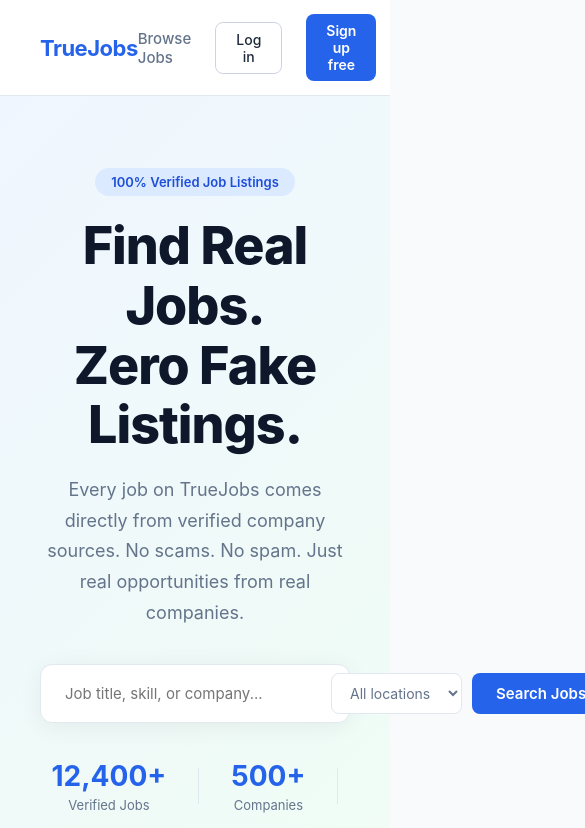
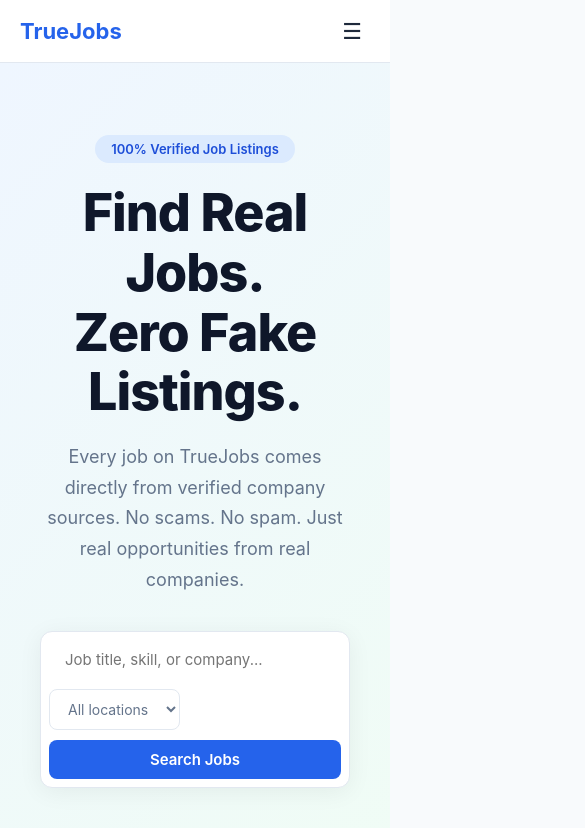
Before and after one commit to SaiAbhiChandra/job-platform, a React (Create React App) app in the folder frontend/: page / in a window 390 px wide. Shown: the top 828 px of the page, 585 px wide, since content can reach past the window. Built offline with nearby package versions, Linux system fonts and the light colour scheme.

Commit message:
Mobile responsive UI fixes

```diff
--- a/frontend/src/components/Navbar.js
+++ b/frontend/src/components/Navbar.js
@@ -1,65 +1,74 @@
+import { useState } from 'react';
 import { Link, useNavigate } from 'react-router-dom';
 import { useAuth } from '../AuthContext';
 
 function Navbar() {
   const navigate = useNavigate();
   const { user, signOut } = useAuth();
+  const [menuOpen, setMenuOpen] = useState(false);
 
   const handleSignOut = async () => {
     await signOut();
     navigate('/');
+    setMenuOpen(false);
   };
 
   return (
     <nav style={styles.nav}>
+      <div style={styles.navLeft}>
         <Link to="/" style={styles.logo}>TrueJobs</Link>
-      <div style={styles.links}>
+      </div>
+
+      <div style={styles.navRight}>
+        {/* Desktop links */}
+        <div style={styles.desktopLinks} className="desktop-links">
           <Link to="/jobs" style={styles.link}>Browse Jobs</Link>
-        {user && (
-          <Link to="/saved" style={styles.link}>Saved Jobs</Link>
-        )}
-        {user && (
-  <Link to="/applications" style={styles.link} title="Track your job applications">
-    My Applications
-  </Link>
-)}
+          {user && <Link to="/saved" style={styles.link}>Saved Jobs</Link>}
+          {user && <Link to="/applications" style={styles.link}>My Applications</Link>}
           {user ? (
             <>
               <span
-      style={{...styles.userBadge, cursor: 'pointer'}}
+                style={styles.userBadge}
                 onClick={() => navigate('/profile')}
                 title="View your profile"
               >
                 {user.user_metadata?.full_name || user.email.split('@')[0]}
               </span>
-    <button
-      style={styles.btnOutline}
-      onClick={handleSignOut}
-      title="Log out of TrueJobs"
-    >
-      Log out
-    </button>
+              <button style={styles.btnOutline} onClick={handleSignOut}>Log out</button>
             </>
           ) : (
             <>
-    <button
-      style={styles.btnOutline}
-      onClick={() => navigate('/auth')}
-      title="Log in to your account"
-    >
-      Log in
-    </button>
-    <button
-      style={styles.btnPrimary}
-      onClick={() => navigate('/auth')}
-      title="Create a free account"
-    >
-      Sign up free
-    </button>
+              <button style={styles.btnOutline} onClick={() => navigate('/auth')}>Log in</button>
+              <button style={styles.btnPrimary} onClick={() => navigate('/auth')}>Sign up free</button>
             </>
           )}
+        </div>
 
+        {/* Mobile hamburger */}
+        <button style={styles.hamburger} className="hamburger-btn"
+          onClick={() => setMenuOpen(!menuOpen)}
+        >
+          {menuOpen ? '✕' : '☰'}
+        </button>
       </div>
+
+      {/* Mobile menu */}
+      {menuOpen && (
+        <div style={styles.mobileMenu} className="mobile-menu">
+          <Link to="/jobs" style={styles.mobileLink} onClick={() => setMenuOpen(false)}>Browse Jobs</Link>
+          {user && <Link to="/saved" style={styles.mobileLink} onClick={() => setMenuOpen(false)}>Saved Jobs</Link>}
+          {user && <Link to="/applications" style={styles.mobileLink} onClick={() => setMenuOpen(false)}>My Applications</Link>}
+          {user && <Link to="/profile" style={styles.mobileLink} onClick={() => setMenuOpen(false)}>Profile</Link>}
+          {user ? (
+            <button style={styles.mobileBtnOutline} onClick={handleSignOut}>Log out</button>
+          ) : (
+            <>
+              <button style={styles.mobileBtnOutline} onClick={() => { navigate('/auth'); setMenuOpen(false); }}>Log in</button>
+              <button style={styles.mobileBtnPrimary} onClick={() => { navigate('/auth'); setMenuOpen(false); }}>Sign up free</button>
+            </>
+          )}
+        </div>
+      )}
     </nav>
   );
 }
@@ -69,24 +78,34 @@ const styles = {
     display: 'flex',
     justifyContent: 'space-between',
     alignItems: 'center',
-    padding: '14px 40px',
+    padding: '14px 20px',
     background: '#ffffff',
     borderBottom: '1px solid #e2e8f0',
     position: 'sticky',
     top: 0,
     zIndex: 100,
+    flexWrap: 'wrap',
+  },
+  navLeft: {
+    display: 'flex',
+    alignItems: 'center',
+  },
+  navRight: {
+    display: 'flex',
+    alignItems: 'center',
+    gap: '12px',
   },
   logo: {
     fontSize: '22px',
     fontWeight: '700',
     color: '#2563eb',
     textDecoration: 'none',
-    letterSpacing: '-0.5px',
   },
-  links: {
+  desktopLinks: {
     display: 'flex',
     alignItems: 'center',
-    gap: '24px',
+    gap: '20px',
+    '@media(maxWidth:768px)': { display: 'none' },
   },
   link: {
     color: '#64748b',
@@ -101,12 +120,13 @@ const styles = {
     background: '#dbeafe',
     padding: '6px 14px',
     borderRadius: '20px',
+    cursor: 'pointer',
   },
   btnOutline: {
     background: 'transparent',
     color: '#1e293b',
     border: '1px solid #cbd5e1',
-    padding: '8px 20px',
+    padding: '8px 16px',
     borderRadius: '8px',
     fontSize: '14px',
     fontWeight: '500',
@@ -116,12 +136,59 @@ const styles = {
     background: '#2563eb',
     color: 'white',
     border: 'none',
-    padding: '8px 20px',
+    padding: '8px 16px',
     borderRadius: '8px',
     fontSize: '14px',
     fontWeight: '600',
     cursor: 'pointer',
   },
+  hamburger: {
+    display: 'none',
+    background: 'transparent',
+    border: 'none',
+    fontSize: '22px',
+    cursor: 'pointer',
+    color: '#1e293b',
+    padding: '4px 8px',
+  },
+  mobileMenu: {
+    display: 'none',
+    flexDirection: 'column',
+    width: '100%',
+    borderTop: '1px solid #e2e8f0',
+    paddingTop: '12px',
+    gap: '8px',
+  },
+  mobileLink: {
+    color: '#1e293b',
+    textDecoration: 'none',
+    fontSize: '16px',
+    fontWeight: '500',
+    padding: '10px 4px',
+    borderBottom: '1px solid #f1f5f9',
+  },
+  mobileBtnOutline: {
+    background: 'transparent',
+    color: '#1e293b',
+    border: '1px solid #cbd5e1',
+    padding: '10px',
+    borderRadius: '8px',
+    fontSize: '15px',
+    fontWeight: '500',
+    cursor: 'pointer',
+    marginTop: '4px',
+  },
+  mobileBtnPrimary: {
+    background: '#2563eb',
+    color: 'white',
+    border: 'none',
+    padding: '10px',
+    borderRadius: '8px',
+    fontSize: '15px',
+    fontWeight: '600',
+    cursor: 'pointer',
+    marginTop: '4px',
+  },
 };
 
 export default Navbar;
--- a/frontend/src/index.css
+++ b/frontend/src/index.css
@@ -37,3 +37,16 @@ input, select {
 .marquee-wrapper:hover .marquee-track {
   animation-play-state: paused;
 }
+
+/* Force hamburger visible on mobile */
+@media (max-width: 768px) {
+  .desktop-links { display: none !important; }
+  .hamburger-btn { display: block !important; }
+  .mobile-menu { display: flex !important; }
+}
+
+@media (min-width: 769px) {
+  .desktop-links { display: flex !important; }
+  .hamburger-btn { display: none !important; }
+  .mobile-menu { display: none !important; }
+}
--- a/frontend/src/pages/Home.js
+++ b/frontend/src/pages/Home.js
@@ -189,9 +189,11 @@ const styles = {
     borderRadius: '12px',
     border: '1px solid #e2e8f0',
     boxShadow: '0 4px 24px rgba(0,0,0,0.06)',
+    flexWrap: 'wrap',
   },
   searchInput: {
     flex: 1,
+    minWidth: '200px',
     padding: '10px 16px',
     border: 'none',
     fontSize: '15px',
@@ -215,6 +217,8 @@ const styles = {
     fontSize: '15px',
     fontWeight: '600',
     whiteSpace: 'nowrap',
+    width: '100%',
+    cursor: 'pointer',
   },
   stats: {
     display: 'flex',
```
Lines whose indentation alone changed are shown as unchanged.
